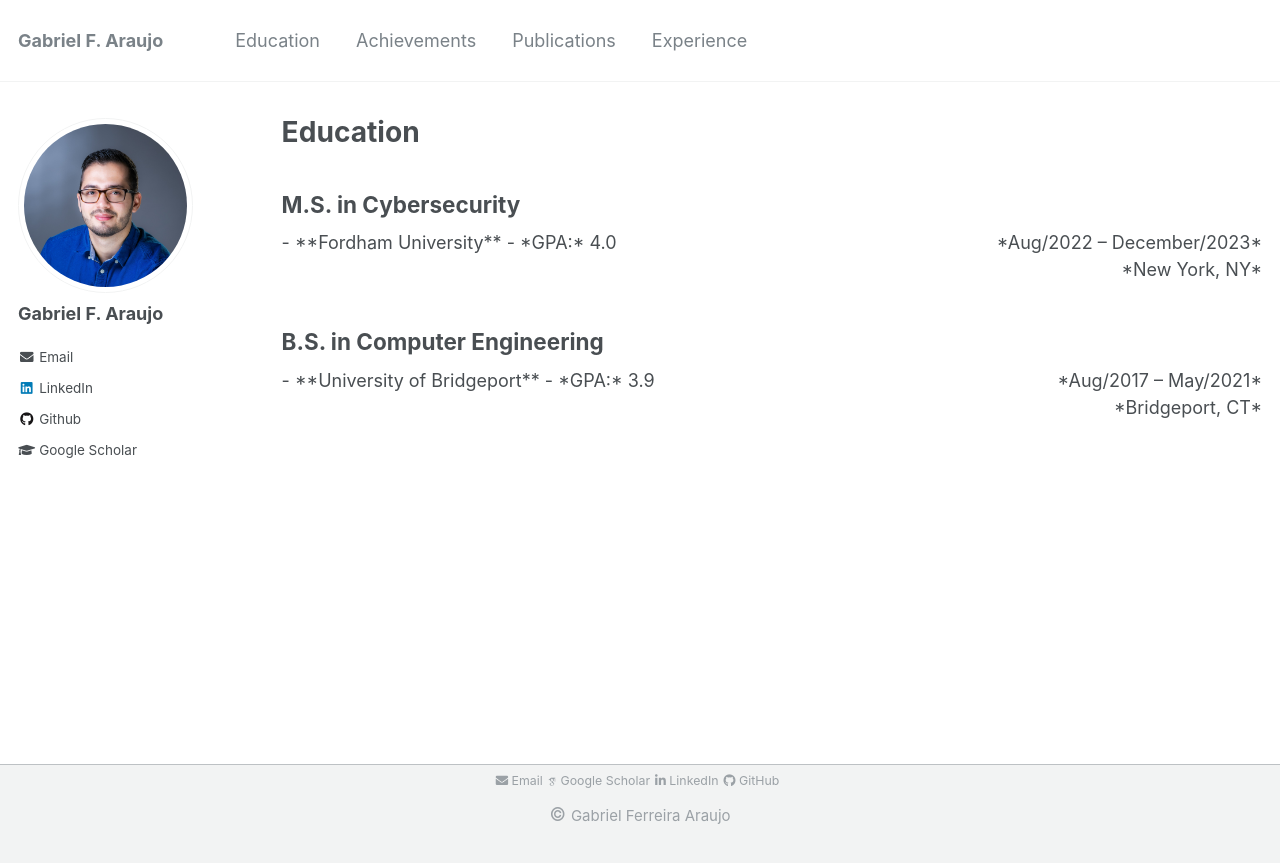
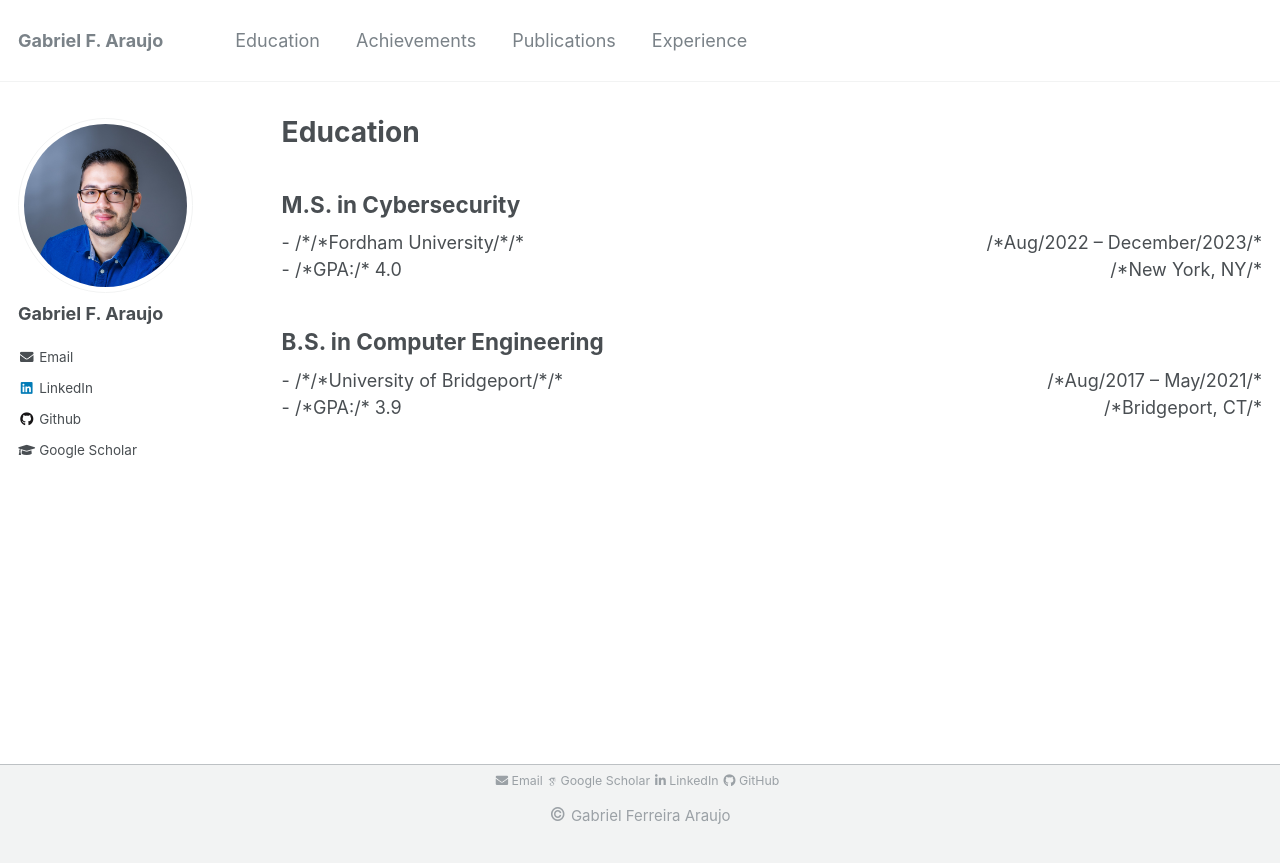
Before and after one commit to gabrujo/gabrujo.github.io, a Jekyll site: the page built from _pages/education.md, in a window 1280 px wide. Shown: the top 863 px of the page. Built offline with Jekyll 4.4.1, drawn with Linux system fonts in a browser that asks for light colours; some web fonts are replaced.

Commit message:
add line break

```diff
--- a/_pages/education.md
+++ b/_pages/education.md
@@ -8,23 +8,23 @@ author_profile: true
 ## M.S. in Cybersecurity
 <div class="education-entry">
     <div class="left-column">
-        - **Fordham University**
-        - *GPA:* 4.0
+        - /*/*Fordham University/*/* <br>
+        - /*GPA:/* 4.0
     </div>
     <div class="right-column">
-        *Aug/2022 – December/2023*
-        *New York, NY*
+        /*Aug/2022 – December/2023/*  <br>
+        /*New York, NY/*
     </div>
 </div>
 
 ## B.S. in Computer Engineering
 <div class="education-entry">
     <div class="left-column">
-        - **University of Bridgeport**
-        - *GPA:* 3.9
+        - /*/*University of Bridgeport/*/* <br>
+        - /*GPA:/* 3.9
     </div>
     <div class="right-column">
-        *Aug/2017 – May/2021*
-        *Bridgeport, CT*
+        /*Aug/2017 – May/2021/*  <br>
+        /*Bridgeport, CT/*
     </div>
 </div>
```
